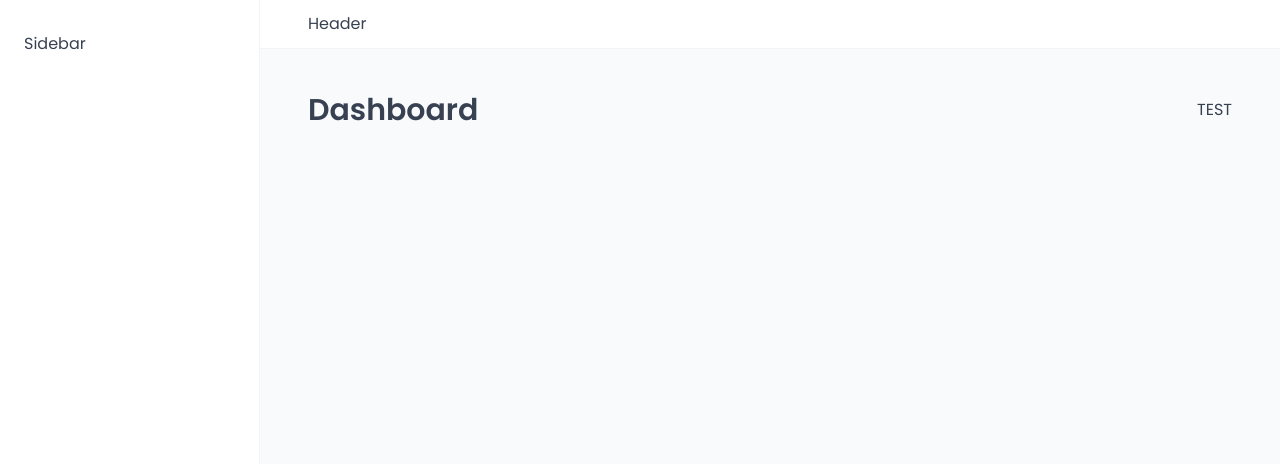
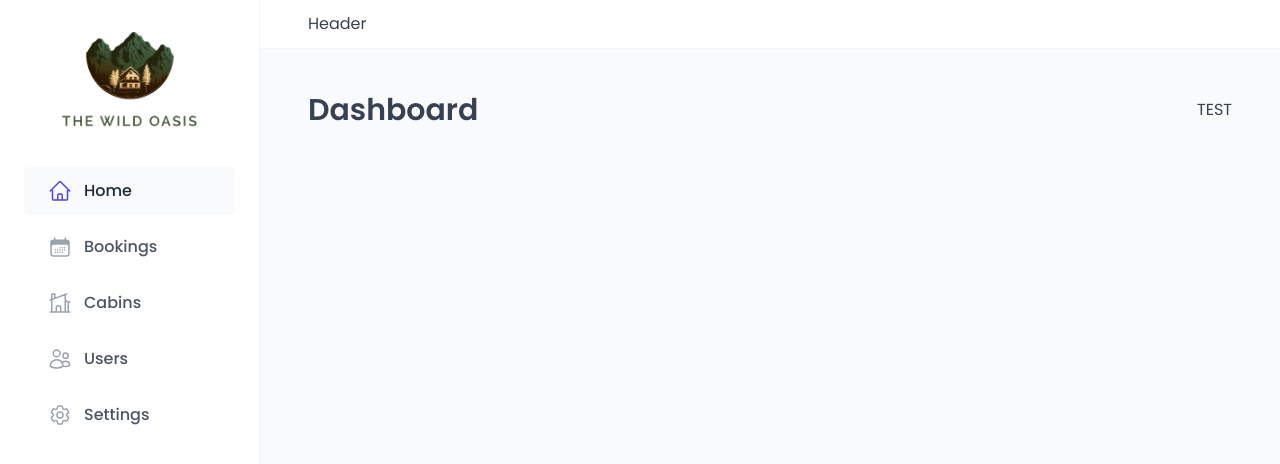
Before and after one commit to funnypar/Learn-React, a React (Vite) app in the folder the-wild-oasis/: page /dashboard in a window 1280 px wide. Shown: the top 464 px of the page. Built offline with nearby package versions, Linux system fonts and the light colour scheme; a web font is replaced by a local one.

Commit message:
FinishAppLayout

```diff
--- a/the-wild-oasis/src/App.jsx
+++ b/the-wild-oasis/src/App.jsx
@@ -23,9 +23,9 @@ function App() {
                         />
                         <Route path="dashboard" element={<Dashboard />} />
                         <Route path="account" element={<Account />} />
-                        <Route path="booking" element={<Bookings />} />
+                        <Route path="bookings" element={<Bookings />} />
                         <Route path="cabins" element={<Cabins />} />
-                        <Route path="setting" element={<Setting />} />
+                        <Route path="settings" element={<Setting />} />
                         <Route path="users" element={<Users />} />
                     </Route>
                     <Route path="login" element={<Login />} />
--- a/the-wild-oasis/src/ui/MainNav.jsx
+++ b/the-wild-oasis/src/ui/MainNav.jsx
@@ -1,4 +1,12 @@
+import { NavLink } from "react-router-dom";
 import styled from "styled-components";
+import {
+    HiOutlineHome,
+    HiCalendarDays,
+    HiOutlineHomeModern,
+    HiOutlineUsers,
+    HiOutlineCog6Tooth,
+} from "react-icons/hi2";
 
 const NavList = styled.ul`
     display: flex;
@@ -6,7 +14,7 @@ const NavList = styled.ul`
     gap: 0.8rem;
 `;
 
-const Link = styled.a`
+const StyledNavLink = styled(NavLink)`
     &:link,
     &:visited {
         display: flex;
@@ -44,3 +52,42 @@ const Link = styled.a`
         color: var(--color-brand-600);
     }
 `;
+
+export default function MainNAV() {
+    return (
+        <nav>
+            <NavList>
+                <li>
+                    <StyledNavLink to="/dashboard">
+                        <HiOutlineHome />
+                        <span>Home</span>
+                    </StyledNavLink>
+                </li>
+                <li>
+                    <StyledNavLink to="/bookings">
+                        <HiCalendarDays />
+                        <span>Bookings</span>
+                    </StyledNavLink>
+                </li>
+                <li>
+                    <StyledNavLink to="/cabins">
+                        <HiOutlineHomeModern />
+                        <span>Cabins</span>
+                    </StyledNavLink>
+                </li>
+                <li>
+                    <StyledNavLink to="/users">
+                        <HiOutlineUsers />
+                        <span>Users</span>
+                    </StyledNavLink>
+                </li>
+                <li>
+                    <StyledNavLink to="/settings">
+                        <HiOutlineCog6Tooth />
+                        <span>Settings</span>
+                    </StyledNavLink>
+                </li>
+            </NavList>
+        </nav>
+    );
+}
--- a/the-wild-oasis/src/ui/SideBar.jsx
+++ b/the-wild-oasis/src/ui/SideBar.jsx
@@ -1,14 +1,24 @@
 import { styled } from "styled-components";
+import Logo from "./Logo";
+import MainNav from "./MainNav";
 
 const StyledSideBar = styled.aside`
     background-color: var(--color-grey-0);
     padding: 3.2rem 2.4rem;
     border-right: 1px solid var(--color-grey-100);
     grid-row: 1/-1;
+    display: flex;
+    flex-direction: column;
+    gap: 3.2rem;
 `;
 
 const SideBar = () => {
-    return <StyledSideBar>Sidebar</StyledSideBar>;
+    return (
+        <StyledSideBar>
+            <Logo />
+            <MainNav />
+        </StyledSideBar>
+    );
 };
 
 export default SideBar;
```
Lines whose indentation alone changed are shown as unchanged.
